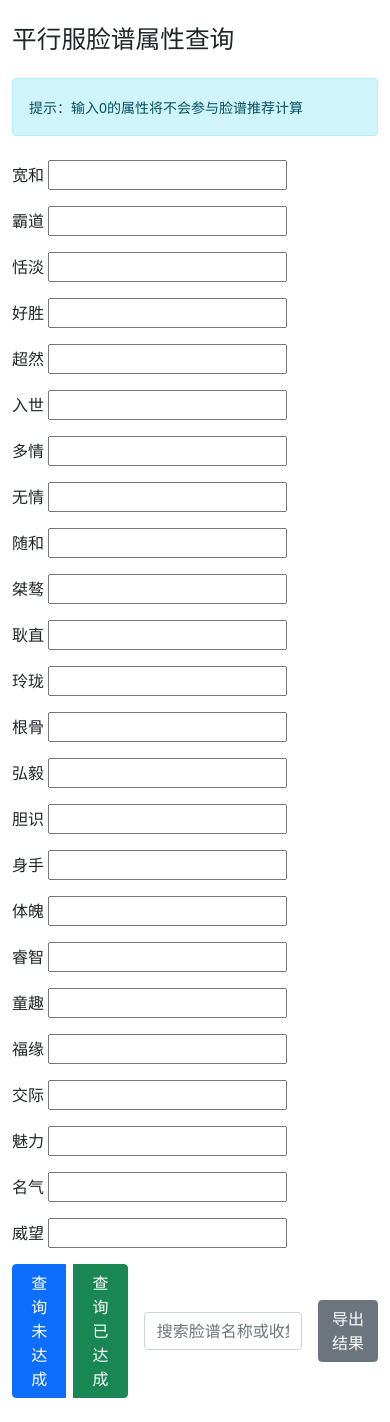
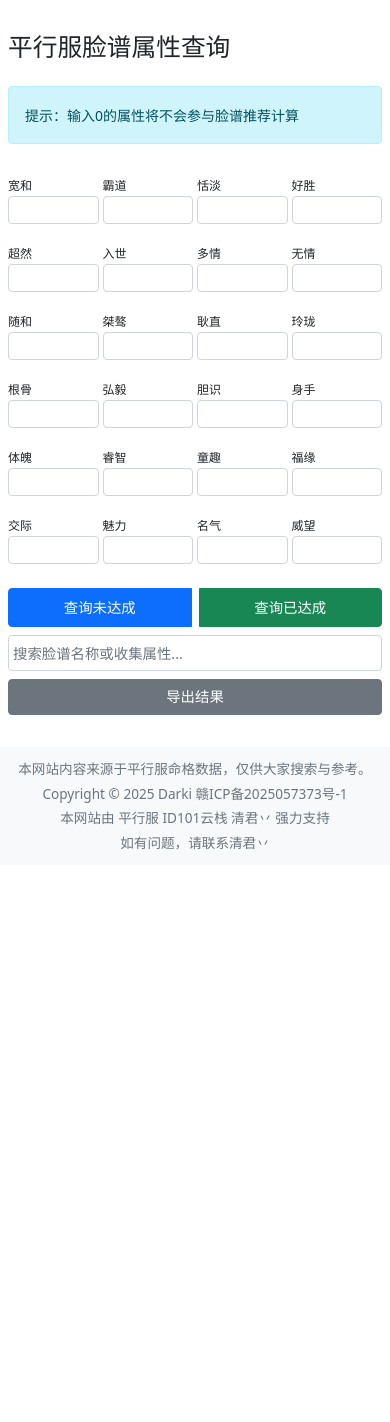
Before and after one commit to lemon-sir/Masks, a Django app: page / in a window 390 px wide. After the commit the page ends 850 px from the top, so only its background shows below. Run offline with Django 5.2, Linux system fonts and the light colour scheme; some libraries are stand-ins or nearby versions.

Commit message:
1.添加备案号，移动端页面显示

```diff
--- a/masks/templates/base.html
+++ b/masks/templates/base.html
@@ -7,10 +7,69 @@
     <title>平行服脸谱属性查询</title>
     <link href="{% static 'css/bootstrap.min.css' %}" rel="stylesheet">
     <script src="{% static 'js/html2canvas.min.js' %}"></script>
+    <style>
+        /* 确保页面内容至少占满视口高度，footer 固定在底部 */
+        html, body {
+            height: 100%;
+            margin: 0;
+        }
+
+        body {
+            display: flex;
+            flex-direction: column;
+            min-height: 100vh;
+        }
+
+        .content {
+            flex: 1 0 auto;
+        }
+
+        .footer {
+            flex-shrink: 0;
+            text-align: center;
+            padding: 15px 0;
+            background-color: #f8f9fa;
+            margin-top: auto;
+            color: #6c757d;
+            font-size: 0.9rem;
+            line-height: 1.8;
+        }
+
+        .footer a {
+            color: #6c757d;
+            text-decoration: none;
+        }
+
+        .footer a:hover {
+            color: #343a40;
+            text-decoration: underline;
+        }
+
+        /* 移动端适配 */
+        @media (max-width: 768px) {
+            .footer {
+                padding: 10px 0;
+                font-size: 0.85rem;
+            }
+        }
+    </style>
 </head>
 <body>
-    {% block content %}
-    {% endblock %}
+    <div class="content">
+        {% block content %}
+        {% endblock %}
+    </div>
+
+    <footer class="footer">
+        <div>本网站内容来源于平行服命格数据，仅供大家搜索与参考。</div>
+        <div>Copyright © 2025 Darki
+            <a href="https://beian.miit.gov.cn" target="_blank" rel="noopener noreferrer">
+                赣ICP备2025057373号-1
+            </a>
+        </div>
+        <div>本网站由 平行服 ID101云栈 清君丷 强力支持</div>
+        <div>如有问题，请联系清君丷</div>
+    </footer>
 
     <script src="{% static 'js/bootstrap.bundle.min.js' %}"></script>
 </body>
--- a/masks/templates/masks/compare.html
+++ b/masks/templates/masks/compare.html
@@ -2,12 +2,209 @@
 
 {% block content %}
 <style>
+/* 卡片颜色样式 */
 .mask-card-白 { background-color: #ffffff; border: 1px solid #ddd; }
 .mask-card-绿 { background-color: #90EE90; }
 .mask-card-蓝 { background-color: #87CEEB; }
 .mask-card-紫 { background-color: #DDA0DD; }
 .mask-card-金 { background-color: #FFD700; }
-/* 根据您的颜色值添加其他类 */
+
+/* 通用布局样式 */
+.container {
+    padding: 15px;
+    max-width: 1400px;  /* 调整最大宽度以适应四列布局 */
+}
+
+/* 行布局 */
+.row {
+    display: flex;
+    flex-wrap: wrap !important;
+    margin: -2px;
+    align-items: stretch;
+}
+
+/* 列布局 - 统一使用四列 */
+.col-md-4, .col-6 {
+    width: 25% !important;
+    padding: 2px;
+    flex: 0 0 25%;
+    display: flex;
+}
+
+/* 卡片样式 */
+.card {
+    margin: 0;
+    border-radius: 4px;
+    width: 100%;
+    display: flex;
+    flex-direction: column;
+}
+
+.card-body {
+    padding: 8px;
+    display: flex;
+    flex-direction: column;
+    flex: 1;
+}
+
+.card-title {
+    font-size: 1rem;
+    margin-bottom: 4px;
+    white-space: nowrap;
+    overflow: hidden;
+    text-overflow: ellipsis;
+}
+
+.card-text {
+    font-size: 0.9rem;
+    margin-bottom: 4px;
+    line-height: 1.3;
+    display: -webkit-box;
+    -webkit-line-clamp: 2;
+    line-clamp: 2;
+    -webkit-box-orient: vertical;
+    overflow: hidden;
+}
+
+/* 差值列表样式 */
+.list-unstyled {
+    margin: 0;
+    padding: 0;
+    list-style: none;
+    flex: 1;
+    display: flex;
+    flex-direction: column;
+}
+
+.list-unstyled li {
+    font-size: 0.9rem;
+    line-height: 1.3;
+    padding: 2px 0;
+}
+
+/* 表单布局 */
+.form-group {
+    margin-bottom: 8px;
+}
+
+.form-label {
+    font-size: 0.9rem;
+    margin-bottom: 4px;
+    white-space: nowrap;
+}
+
+.form-control {
+    height: 32px;
+    font-size: 0.9rem;
+    padding: 4px 8px;
+}
+
+/* 导出按钮和搜索框样式 */
+.action-group {
+    display: flex;
+    gap: 8px;
+    margin-bottom: 15px;
+}
+
+.btn-group {
+    display: flex;
+    gap: 8px;
+}
+
+.search-group {
+    flex: 1;
+    min-width: 200px;
+}
+
+/* 移动端适配 */
+@media (max-width: 768px) {
+    .container {
+        padding: 8px;
+    }
+
+    .card-body {
+        padding: 4px;
+        font-size: 0.7rem;
+    }
+
+    .card-title {
+        font-size: 0.8rem;
+        margin-bottom: 2px;
+    }
+
+    .card-text {
+        font-size: 0.7rem;
+        margin-bottom: 2px;
+        line-height: 1.2;
+    }
+
+    .list-unstyled li {
+        font-size: 0.7rem;
+        line-height: 1.2;
+        padding: 1px 0;
+    }
+
+    .form-label {
+        font-size: 0.75rem;
+        margin-bottom: 1px;
+    }
+
+    .form-control {
+        height: 28px;
+        font-size: 0.8rem;
+        padding: 2px 4px;
+    }
+
+    /* 移动端按钮和搜索框样式 */
+    .action-group {
+        flex-direction: column;
+        gap: 8px;
+        margin-bottom: 10px;
+    }
+
+    .btn-group {
+        width: 100%;
+    }
+
+    .btn-group .btn {
+        flex: 1;
+        font-size: 0.9rem;
+        padding: 8px;
+        white-space: nowrap;
+    }
+
+    .search-group {
+        width: 100%;
+    }
+
+    #searchInput {
+        width: 100%;
+        height: 36px;
+        font-size: 0.9rem;
+    }
+
+    #exportBtn {
+        width: 100%;
+        height: 36px;
+        font-size: 0.9rem;
+    }
+
+    /* 导出容器样式优化 */
+    #exportContainer {
+        padding: 10px;
+        background: #fff;
+    }
+
+    #exportContainer h3 {
+        font-size: 1rem;
+        margin-bottom: 10px;
+    }
+
+    #exportContainer .user-inputs {
+        font-size: 0.8rem;
+        margin-bottom: 15px;
+    }
+}
 </style>
 
 <div class="container mt-4">
@@ -18,35 +215,40 @@
 
     <form method="post" class="mb-4">
         {% csrf_token %}
-        <div class="row">
+        <div class="row g-1">  <!-- 减小间距 -->
             {% for field in form %}
-            <div class="col-md-3 mb-3">
+            <div class="col-6 col-md-3">
                 <div class="form-group">
-                    <label for="{{ field.id_for_label }}">{{ field.label }}</label>
-                    {{ field }}
+                    <label for="{{ field.id_for_label }}" class="form-label">{{ field.label }}</label>
+                    <input type="number"
+                           name="{{ field.name }}"
+                           id="{{ field.id_for_label }}"
+                           class="form-control"
+                           value="{{ field.value|default:'' }}">
                 </div>
             </div>
             {% endfor %}
         </div>
-        <div class="d-flex align-items-center">
-            <div class="btn-group me-3" role="group">
-                <button type="submit" name="action" value="check_unachieved" class="btn btn-primary me-2">查询未达成</button>
+
+        <div class="action-group mt-3">
+            <div class="btn-group">
+                <button type="submit" name="action" value="check_unachieved" class="btn btn-primary">查询未达成</button>
                 <button type="submit" name="action" value="check_achieved" class="btn btn-success">查询已达成</button>
             </div>
-            <div class="input-group me-3" style="width: 300px;">
+            <div class="search-group">
                 <input type="text" id="searchInput" class="form-control" placeholder="搜索脸谱名称或收集属性...">
             </div>
-            <button type="button" id="exportBtn" class="btn btn-secondary" onclick="exportResults()">导出结果</button>
+            <button type="button" id="exportBtn" class="btn btn-secondary">导出结果</button>
         </div>
     </form>
 
     <div id="exportContainer" class="d-none">
         <div class="user-inputs mb-4">
             <h3>查询参数：</h3>
-            <div class="row">
+            <div class="row g-2">
                 {% for field in form %}
                 {% if field.value and field.value != '0' and field.name not in 'name,collection_info' %}
-                <div class="col-md-3">
+                <div class="col-6 col-md-3">
                     <strong>{{ field.label }}:</strong> {{ field.value }}
                 </div>
                 {% endif %}
@@ -57,9 +259,9 @@
         {% if unachieved_masks and action == 'check_unachieved' %}
         <div class="unachieved-section mb-4">
             <h3>未达成的脸谱（按差值从小到大排序）：</h3>
-            <div class="row">
+            <div class="row g-1">
                 {% for mask in unachieved_masks %}
-                <div class="col-md-4 mb-4">
+                <div class="col-md-4 col-6">
                     <div class="card mask-card-{{ mask.color|lower }}">
                         <div class="card-body">
                             <h5 class="card-title">{{ mask.name }}</h5>
@@ -83,9 +285,9 @@
         {% if achieved_masks and action == 'check_achieved' %}
         <div class="achieved-section mb-4">
             <h3>已达成的脸谱：</h3>
-            <div class="row">
+            <div class="row g-1">
                 {% for mask in achieved_masks %}
-                <div class="col-md-4 mb-4">
+                <div class="col-md-4 col-6">
                     <div class="card mask-card-{{ mask.color|lower }}">
                         <div class="card-body">
                             <h5 class="card-title">{{ mask.name }}</h5>
@@ -114,9 +316,9 @@
     <div id="displayContainer">
         {% if unachieved_masks and action == 'check_unachieved' %}
         <h3 class="mt-4 mb-3">未达成的脸谱（按差值从小到大排序）：</h3>
-        <div class="row">
+        <div class="row g-1">
             {% for mask in unachieved_masks %}
-            <div class="col-md-4 mb-4">
+            <div class="col-md-4 col-6">
                 <div class="card mask-card-{{ mask.color|lower }}">
                     <div class="card-body">
                         <h5 class="card-title">{{ mask.name }}</h5>
@@ -138,9 +340,9 @@
 
         {% if achieved_masks and action == 'check_achieved' %}
         <h3 class="mt-4 mb-3">已达成的脸谱：</h3>
-        <div class="row">
+        <div class="row g-1">
             {% for mask in achieved_masks %}
-            <div class="col-md-4 mb-4">
+            <div class="col-md-4 col-6">
                 <div class="card mask-card-{{ mask.color|lower }}">
                     <div class="card-body">
                         <h5 class="card-title">{{ mask.name }}</h5>
@@ -154,11 +356,9 @@
     </div>
 </div>
 
-<script src="https://html2canvas.hertzen.com/dist/html2canvas.min.js"></script>
-
 <script>
 function exportResults() {
-    console.log('开始导出...');
+    console.log('开始导出...');  // 调试信息
     const container = document.getElementById('exportContainer');
 
     if (!container) {
@@ -172,21 +372,29 @@ function exportResults() {
         return;
     }
 
-    console.log('准备生成图片...');
+    // 移除隐藏类并等待内容渲染
     container.classList.remove('d-none');
 
+    // 设置默认文件名
     const now = new Date();
-    const defaultFileName = `脸谱查询结果_${now.getFullYear()}${(now.getMonth()+1).toString().padStart(2,'0')}${now.getDate().toString().padStart(2,'0')}_${now.getHours().toString().padStart(2,'0')}${now.getMinutes().toString().padStart(2,'0')}${now.getSeconds().toString().padStart(2,'0')}.png`;
+    const defaultFileName = `脸谱查询结果_${now.getFullYear()}${(now.getMonth()+1).toString().padStart(2,'0')}${now.getDate().toString().padStart(2,'0')}_${now.getHours().toString().padStart(2,'0')}${now.getMinutes().toString().padStart(2,'0')}.png`;
 
+    // 等待内容渲染完成
+    setTimeout(() => {
         html2canvas(container, {
             backgroundColor: '#ffffff',
-        scale: 2,
-        windowWidth: container.scrollWidth,
-        windowHeight: container.scrollHeight,
-        logging: true,
-        useCORS: true
+            scale: 2,  // 提高导出图片质量
+            useCORS: true,
+            logging: true,  // 启用调试日志
+            onclone: function(clonedDoc) {
+                const clonedContainer = clonedDoc.getElementById('exportContainer');
+                clonedContainer.style.padding = '20px';
+                clonedContainer.style.width = 'auto';
+                clonedContainer.style.height = 'auto';
+            }
         }).then(canvas => {
             console.log('图片生成成功');
+            // 创建下载链接
             const link = document.createElement('a');
             link.download = defaultFileName;
             link.href = canvas.toDataURL('image/png', 1.0);
@@ -194,19 +402,24 @@ function exportResults() {
             link.click();
             document.body.removeChild(link);
 
+            // 恢复容器隐藏状态
             container.classList.add('d-none');
         }).catch(error => {
             console.error('生成图片时出错:', error);
-        alert('导出失败，请查看控制台了解详细信息');
+            alert('导出失败，请稍后重试');
+            container.classList.add('d-none');
         });
+    }, 100);  // 给予渲染时间
 }
 
 // 确保在页面加载完成后绑定事件
 document.addEventListener('DOMContentLoaded', function() {
     const exportBtn = document.getElementById('exportBtn');
     if (exportBtn) {
-        console.log('找到导出按钮');
-        exportBtn.onclick = exportResults;
+        exportBtn.addEventListener('click', exportResults);
+        console.log('导出按钮事件已绑定');  // 调试信息
+    } else {
+        console.error('找不到导出按钮');  // 调试信息
     }
 });
 
```
Lines whose indentation alone changed are shown as unchanged.
